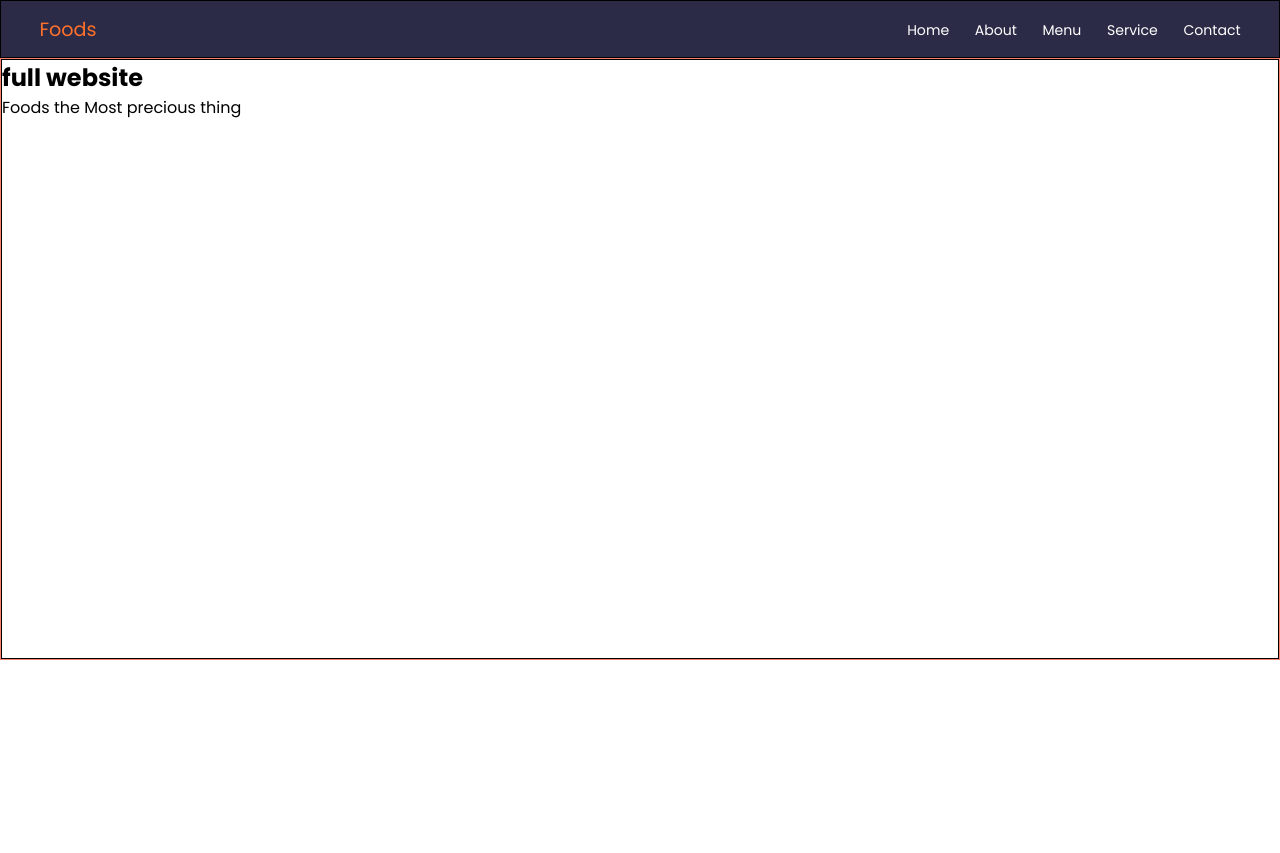
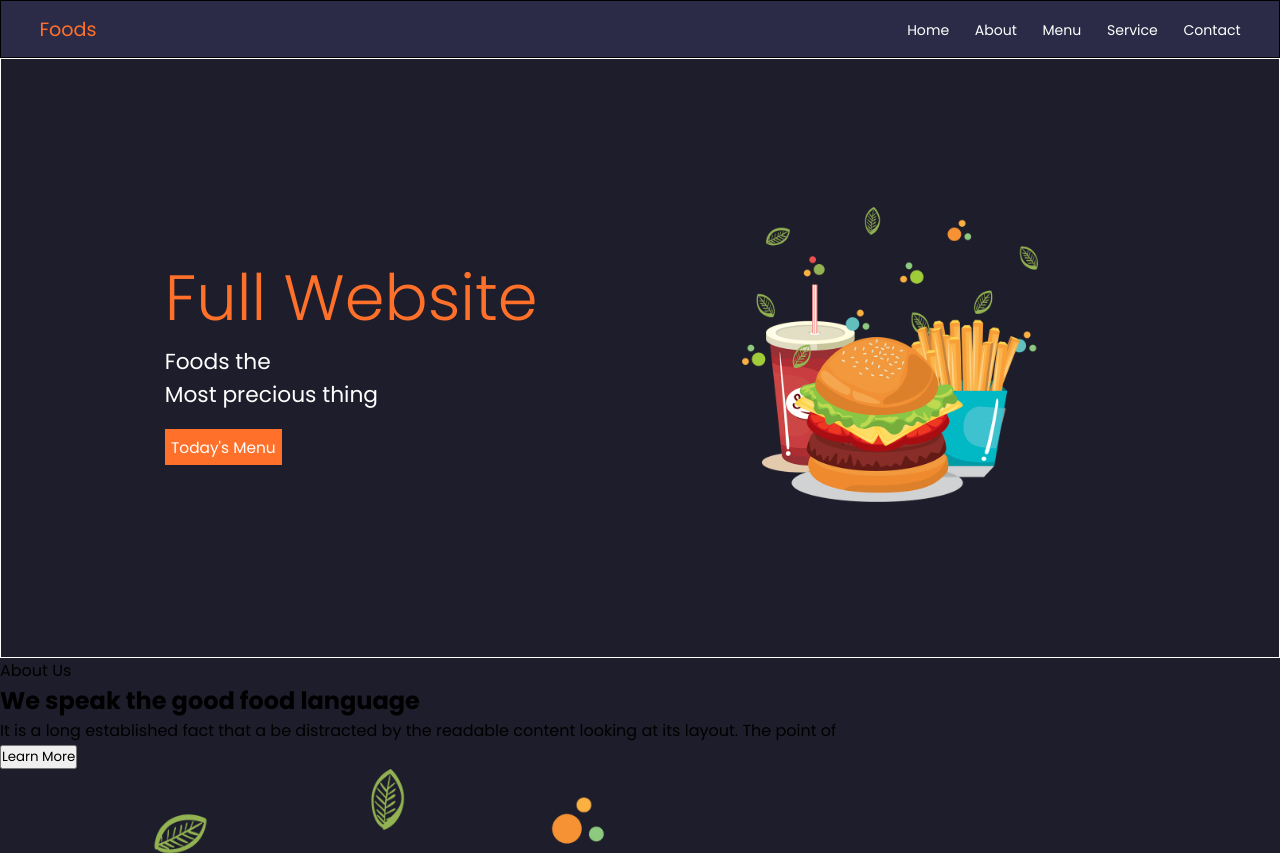
Before and after one commit to JuanRivasfr/proyectoWeb, a plain HTML site: page index.html in a window 1280 px wide. Shown: the top 853 px of the page. Before the commit the page ends 800 px from the top, so only its background shows below. Drawn offline with nearby package versions, Linux system fonts and the light colour scheme.

Commit message:
feat: :construction: Work on css of section 2 and finish the section 1

```diff
--- a/css/style.css
+++ b/css/style.css
@@ -11,6 +11,7 @@
 
 body{
     width: 100vw;
+    background-color: var(--color-terciary);
 }
 
 header{
@@ -60,14 +61,68 @@ header{
 main{
     width: 100%;
     margin-top: 7.2vh;
-    border: 1px solid salmon;
 }
 
 .home{
     width: 100%;
     height: 600px;
-    border: 1px solid black;
+    border: 1px solid white;
     display: grid;
     grid-template-columns: repeat(2, 1fr);
     grid-template-rows: 1fr;
+    grid-template-areas:
+    "homefull homeimg"
+    ;
 }
+
+.home__full{
+    width: 100%;
+    height: 100%;
+    grid-area: homefull;
+    display: flex;
+    align-items: center;
+    justify-content: flex-end;
+
+    & .home__full__cont{
+        margin-right: 8vw;
+
+        & h1{
+            font-size: 5vw;
+            font-weight: 300;
+            text-transform: capitalize;
+            color: var(--color-primary);
+        }
+
+        & p{
+            color: var(--color-secundary);
+            white-space: pre-line;
+            font-size: 1.7vw;
+            padding-bottom:1.4vw;
+        }
+
+        & button{
+            background-color: var(--color-primary);
+            color: var(--color-secundary);
+            font-size: 1.2vw;
+            padding: .5vw;
+            border: 0;
+        }
+
+    }
+
+}
+
+.home__img{
+    grid-area: homeimg;
+    display: flex;
+    align-items: center;
+    margin-left: 8vw;
+
+    & .home__img__cont{
+        width: 55%;
+    }
+
+    & img{
+        width: 100%;
+    }
+}
--- a/index.html
+++ b/index.html
@@ -23,13 +23,34 @@
     <main>
         <section class="home">
             <div class="home__full">
-                <h1>full website</h1>
-                <p>Foods the
-                    Most precious thing</p>
+                <div class="home__full__cont">
+                    <h1>full website</h1>
+                    <p>Foods the
+                        Most precious thing</p>
+                    <button>Today's Menu</button>
+                </div>
             </div>
             <div class="home__img">
                 <div class="home__img__cont">
-                    <img src="" alt="">
+                    <img src="storage/img/home.png" alt="">
+                </div>
+            </div>
+        </section>
+        <section class="about us">
+            <div class="us__about">
+                <div class="us__about__cont">
+                    <p>About Us</p>
+                    <h1>We speak the good
+                        food language</h1>
+                    <p>It is a long established fact that a
+                        be distracted by the readable content
+                        looking at its layout. The point of</p>
+                    <button>Learn More</button>
+                </div>
+            </div>
+            <div class="home__img">
+                <div class="home__img__cont">
+                    <img src="storage/img/home.png" alt="">
                 </div>
             </div>
         </section>
```
Also changed, not shown: storage/img/default-ui-image-placeholder-wireframes-600nw-1037719192.webp (deleted), storage/img/home.png (added).
